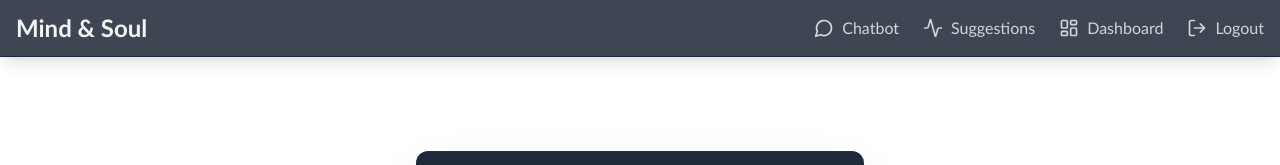
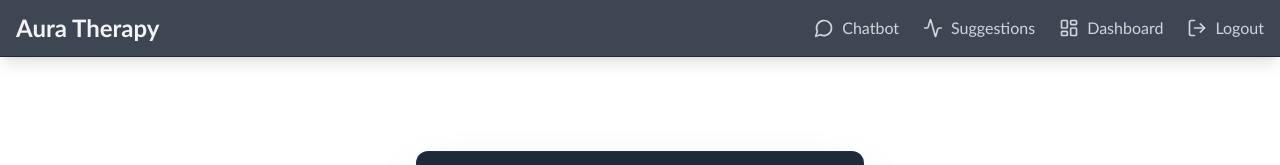
Before and after one commit to AfeefM05/aura-therapy, a Next.js app: page /login in a window 1280 px wide. Shown: the top 165 px of the page. Built offline with nearby package versions, Linux system fonts and the light colour scheme.

Commit message:
[Edit] In Header and Footer

```diff
--- a/src/app/page.tsx
+++ b/src/app/page.tsx
@@ -283,7 +283,7 @@ export default function Home() {
           >
             <div className="bg-white/10 backdrop-blur-lg rounded-2xl p-8 shadow-xl">
               <h1 className="text-4xl md:text-5xl font-serif mb-6 text-white">
-                Mind & Soul
+                Aura Therapy
               </h1>
               <p className="text-lg text-gray-300 mb-8 leading-relaxed">
                 Welcome to a space of tranquility and self-discovery. Our
--- a/src/components/ui/navbar.tsx
+++ b/src/components/ui/navbar.tsx
@@ -17,7 +17,7 @@ export function Navbar() {
     <nav className="fixed top-0 left-0 right-0 z-50 bg-gray-900/80 backdrop-blur-xl border-b border-gray-800 shadow-lg">
       <div className="container mx-auto px-4 py-3 flex justify-between items-center">
         <Link href="/" className="text-2xl font-bold text-gray-100 flex items-center gap-2">
-          Mind & Soul
+          Aura Therapy
         </Link>
 
         <div className="flex items-center gap-6">
--- a/src/pages/chatbot.tsx
+++ b/src/pages/chatbot.tsx
@@ -269,7 +269,7 @@ export default function ChatbotPage() {
           </button>
           <div className="flex items-center gap-2">
             <Brain className={`w-6 h-6 ${theme === 'dark' ? 'text-purple-400' : 'text-purple-600'}`} />
-            <span className="font-bold text-lg">Mind & Soul</span>
+            <span className="font-bold text-lg">Aura Therapy</span>
           </div>
         </div>
         <div className="flex items-center gap-2">
```
